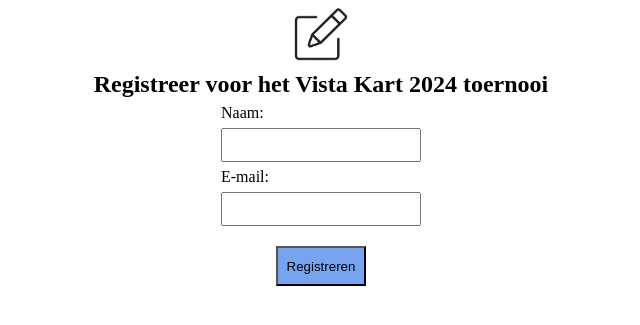
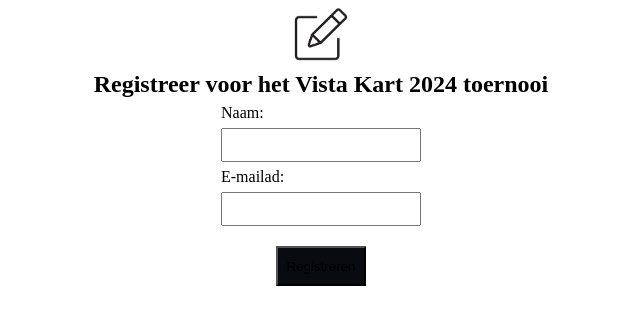
Before and after one commit to JJoshhuaaa/VistaKartApp, a PHP site: page /inschrijfsysteem.php in a window 1280 px wide. Shown: the part 83-408 px from the top of the page, without its empty margins (319-959 px from the left). Run offline with PHP 8.4, Linux system fonts and the light colour scheme.

Commit message:
registreren

```diff
--- a/css/inschrijfsysteem.css
+++ b/css/inschrijfsysteem.css
@@ -32,7 +32,7 @@ input {
 }
 
 .submit {
-    background-color: rgb(120, 163, 238);
+    background-color: rgb(8, 11, 15);
     display: flex;
     width: 90px;
     height: 40px;
--- a/inschrijfsysteem.php
+++ b/inschrijfsysteem.php
@@ -25,7 +25,7 @@
             <label for="name">Naam:</label>
             <input type="text" name="name" required>
 
-            <label for="email">E-mail:</label>
+            <label for="email">E-mailad:</label>
             <input type="email" name="email" required>
 
             <?php if (isset($_GET['error'])): ?>
```
